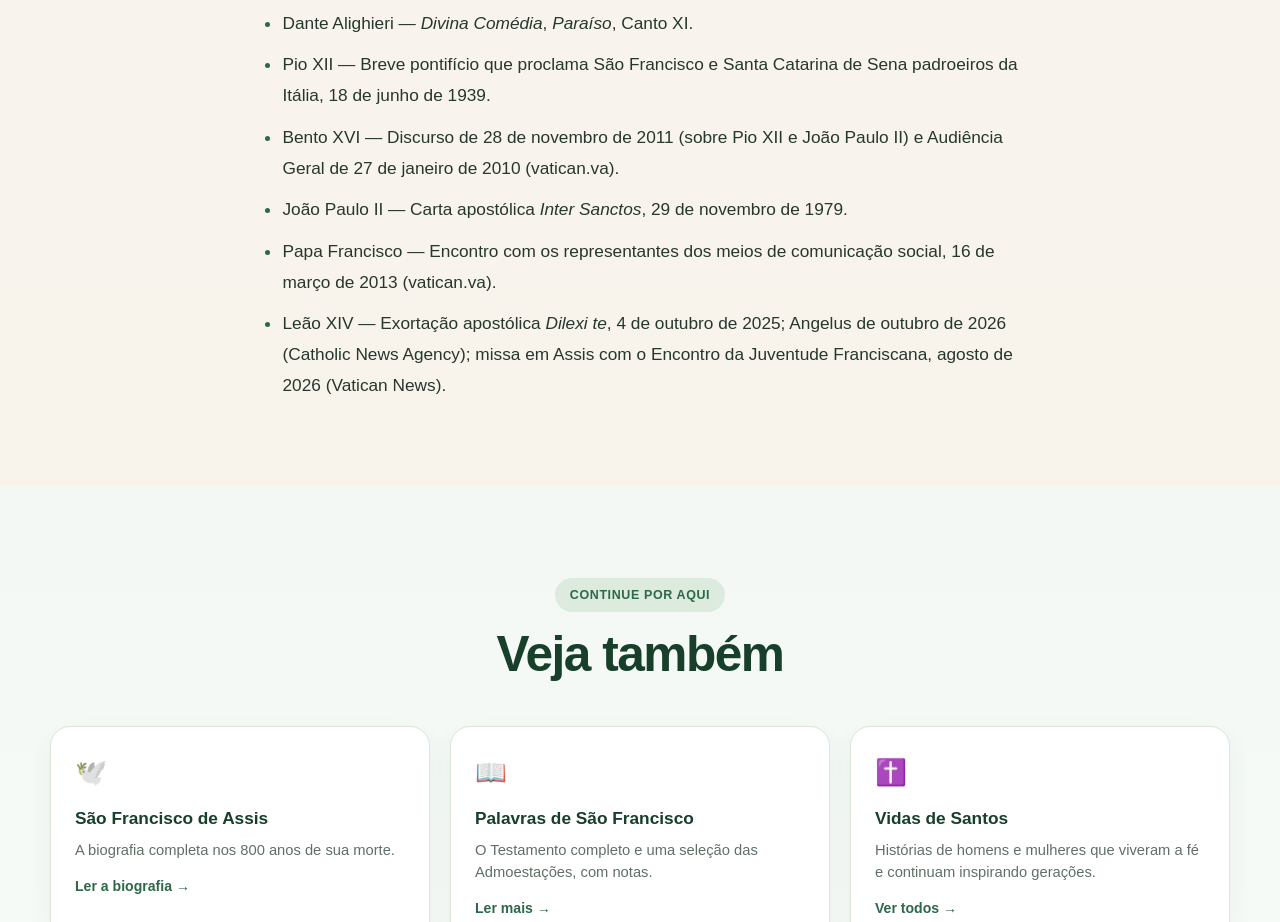
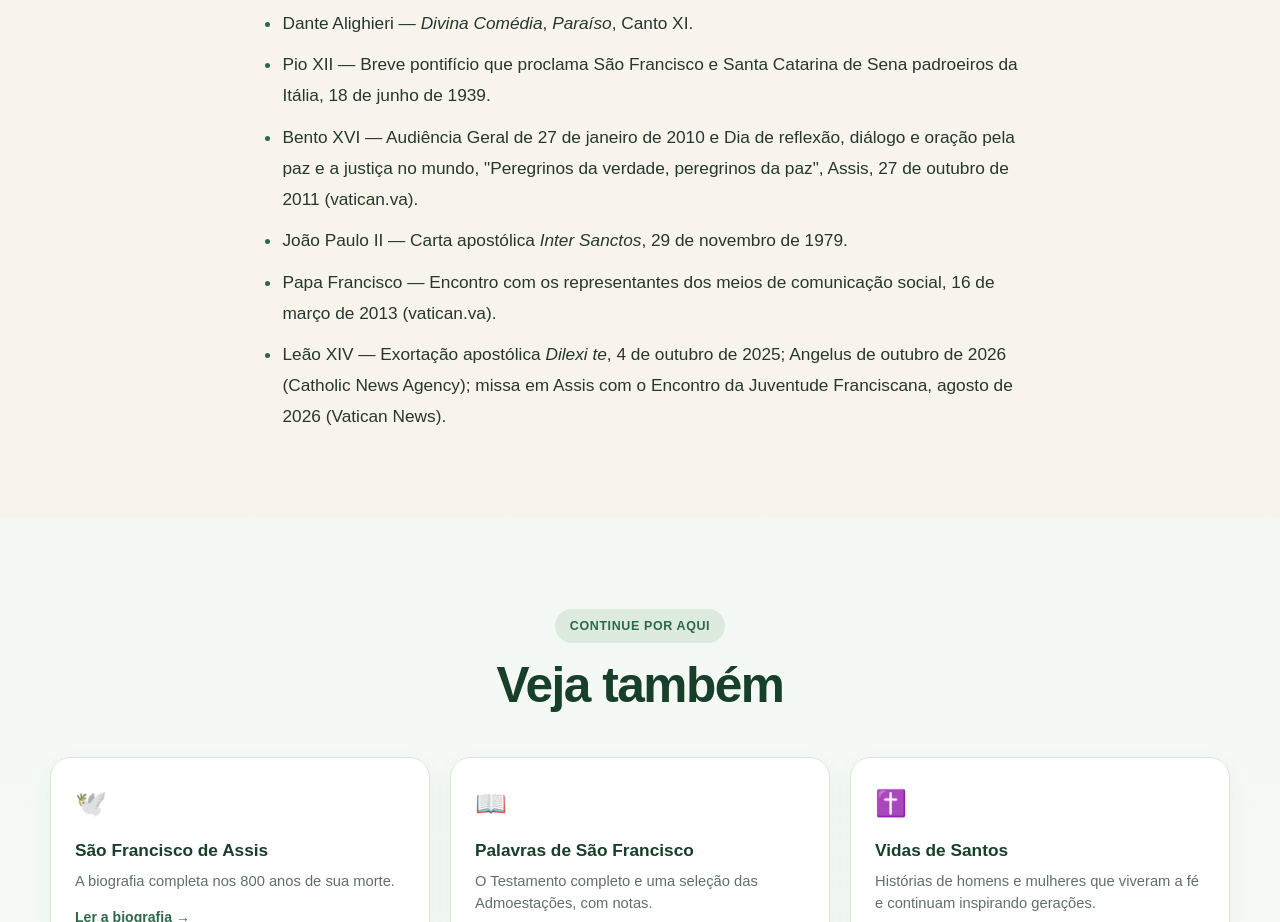
Before and after one commit to ronidominguesdeoliveira-hue/aboaidade, a plain HTML site: page conteudos/o-que-disseram-de-sao-francisco.html in a window 1280 px wide. Shown: the part 7117-8039 px from the top of the page. Drawn offline with Linux system fonts and the light colour scheme.

Commit message:
Corrige fonte de Bento XVI (Assis 2011) em O que disseram de São Francisco

```diff
--- a/conteudos/o-que-disseram-de-sao-francisco.html
+++ b/conteudos/o-que-disseram-de-sao-francisco.html
@@ -304,7 +304,7 @@
         <li><em>I Fioretti di San Francesco</em> (século XIV).</li>
         <li>Dante Alighieri — <em>Divina Comédia</em>, <em>Paraíso</em>, Canto XI.</li>
         <li>Pio XII — Breve pontifício que proclama São Francisco e Santa Catarina de Sena padroeiros da Itália, 18 de junho de 1939.</li>
-        <li>Bento XVI — Discurso de 28 de novembro de 2011 (sobre Pio XII e João Paulo II) e Audiência Geral de 27 de janeiro de 2010 (vatican.va).</li>
+        <li>Bento XVI — Audiência Geral de 27 de janeiro de 2010 e Dia de reflexão, diálogo e oração pela paz e a justiça no mundo, "Peregrinos da verdade, peregrinos da paz", Assis, 27 de outubro de 2011 (vatican.va).</li>
         <li>João Paulo II — Carta apostólica <em>Inter Sanctos</em>, 29 de novembro de 1979.</li>
         <li>Papa Francisco — Encontro com os representantes dos meios de comunicação social, 16 de março de 2013 (vatican.va).</li>
         <li>Leão XIV — Exortação apostólica <em>Dilexi te</em>, 4 de outubro de 2025; Angelus de outubro de 2026 (Catholic News Agency); missa em Assis com o Encontro da Juventude Franciscana, agosto de 2026 (Vatican News).</li>
```
